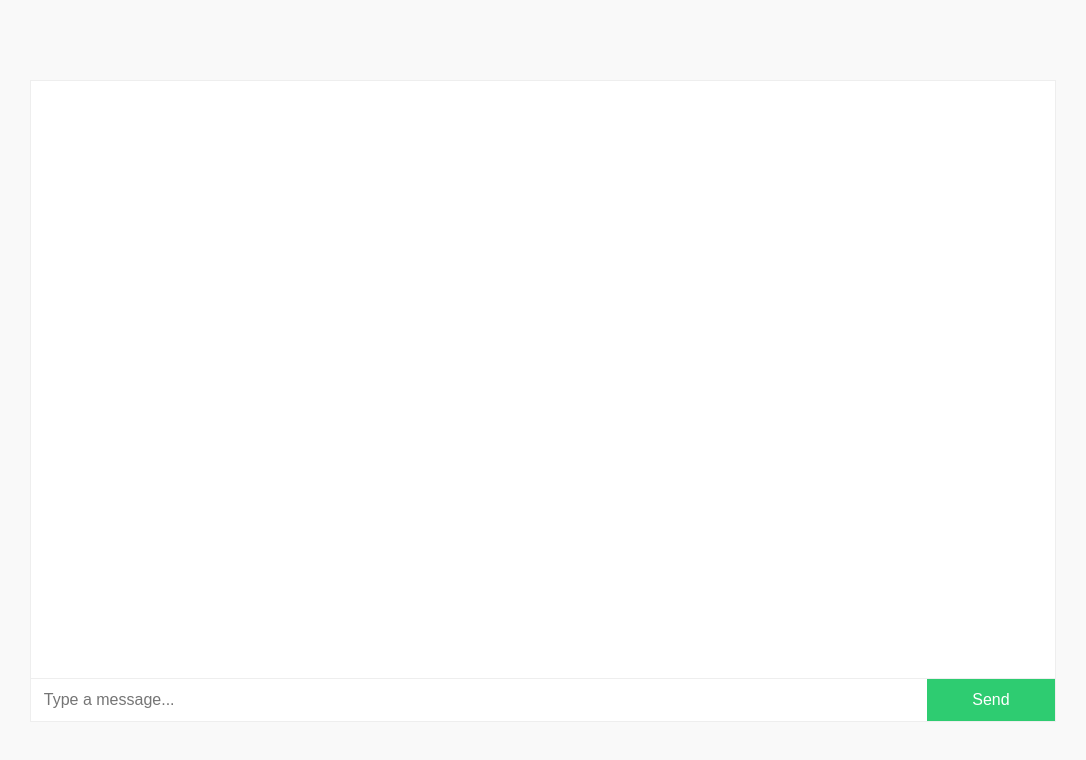
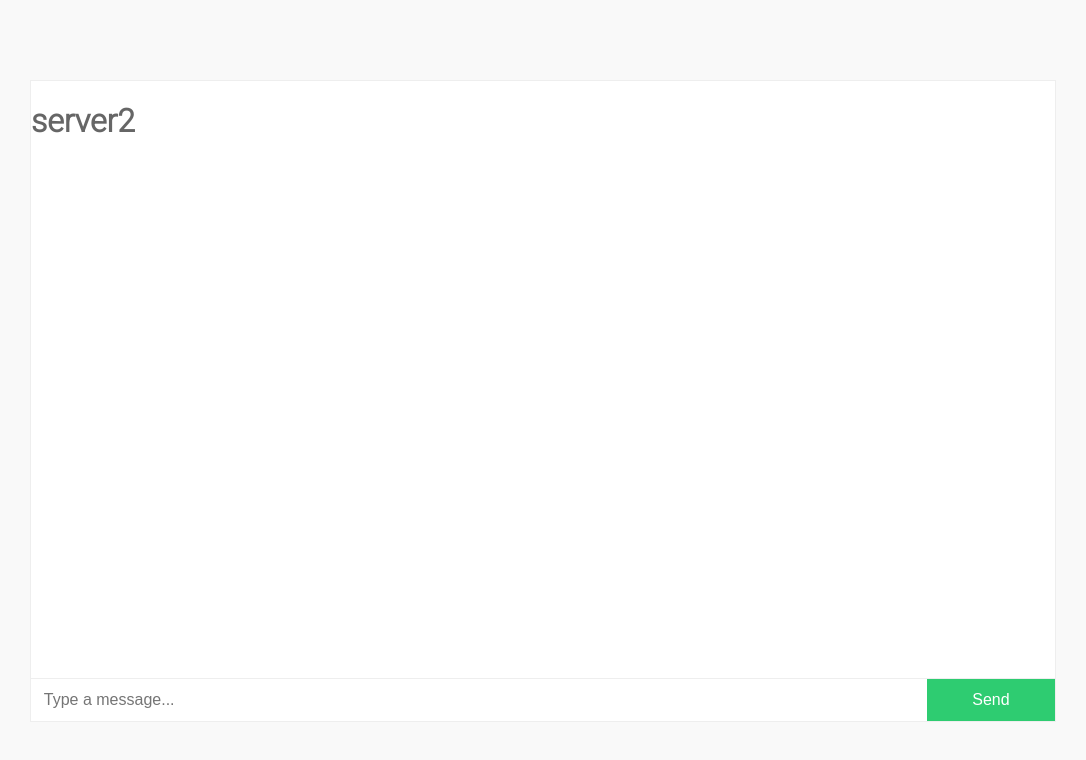
Before and after one commit to abdghani995/chats, a website: page chat2/public/index.html in a window 1280 px wide. Shown: the whole page, without its empty margins (98-1184 px from the left). Drawn offline with nearby package versions, Linux system fonts and the light colour scheme.

Commit message:
server name

```diff
--- a/chat2/public/index.html
+++ b/chat2/public/index.html
@@ -8,6 +8,7 @@
   </head>
   <body>
     <div class="container">
+     <h1>server2</h1>
       <div class="messages">
         <ul id="messages-list"></ul>
       </div>
```
Also changed, not shown: chat1/public/index.html (+1 -0 lines).
